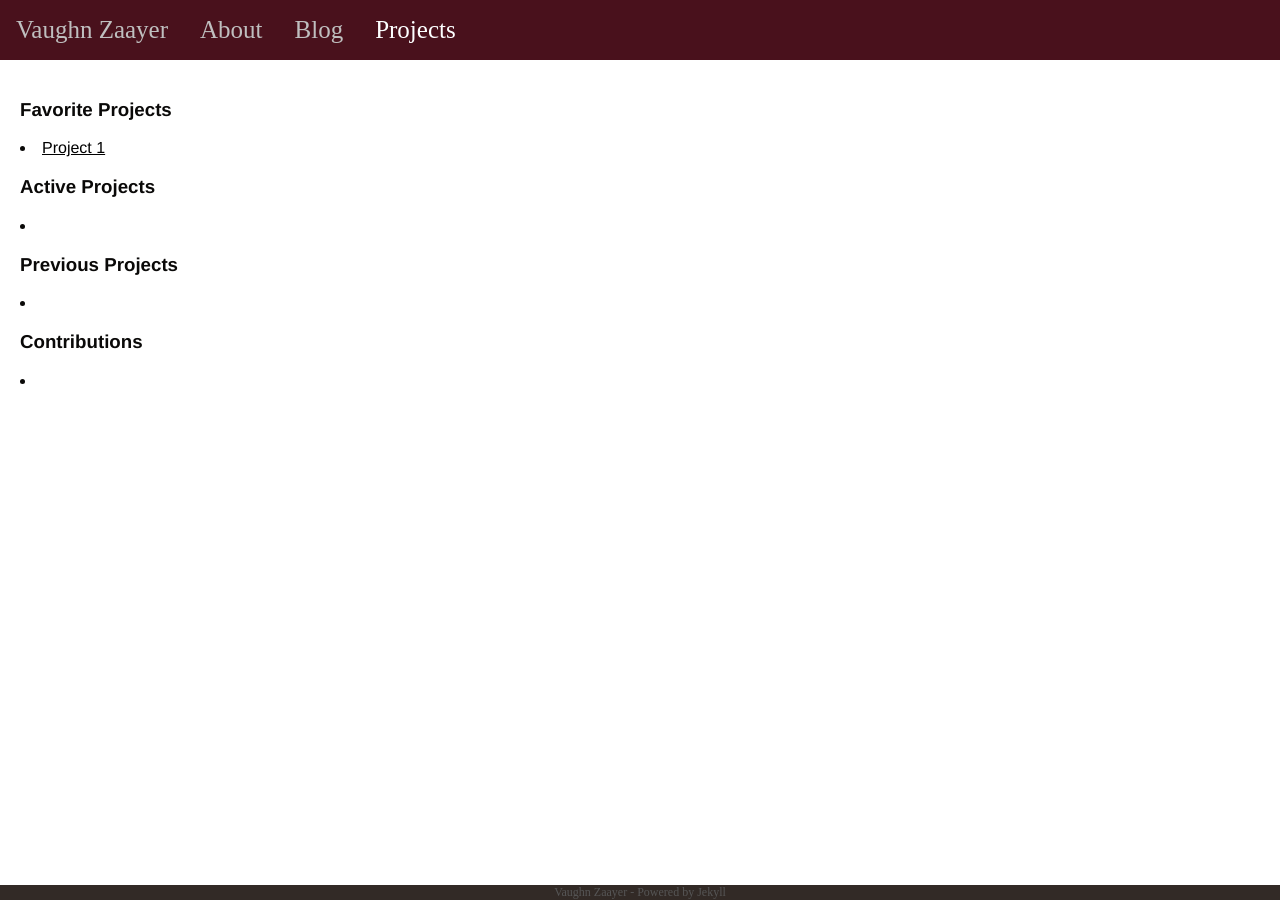
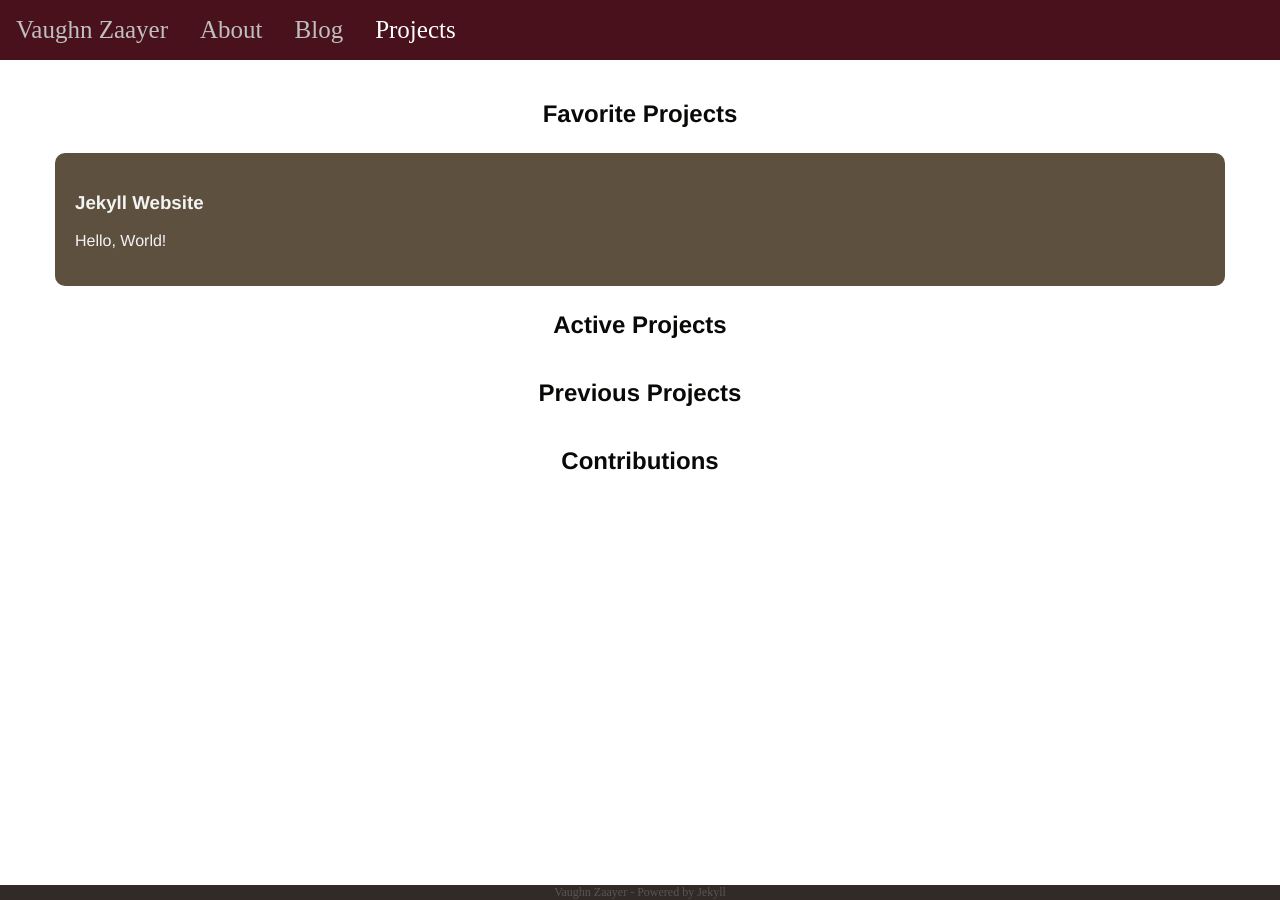
Before and after one commit to vaughnzaayer/vaughnzaayer.github.io, a Jekyll site: the page built from projects.html, in a window 1280 px wide. Built offline with Jekyll 4.4.1, drawn with Linux system fonts in a browser that asks for light colours.

Commit message:
Minor spacing/reformatting

```diff
--- a/Gemfile
+++ b/Gemfile
@@ -2,5 +2,5 @@
 
 source "https://rubygems.org"
 
-# gem "jekyll"
-gem "github-pages", "~> GITHUB-PAGES-VERSION", group: :jekyll_plugins
+gem "jekyll"
+# gem "github-pages", "~> GITHUB-PAGES-VERSION", group: :jekyll_plugins
--- a/_projects/project-1.md
+++ b/_projects/Jekyll_Website.md
@@ -1,8 +1,7 @@
 ---
 layout: post
 author: Vaughn
-title: Project 1
-category: favorite
+title: Jekyll Website
 ---
 
 Hello, World!
--- a/_sass/main.scss
+++ b/_sass/main.scss
@@ -17,7 +17,8 @@ body {
 .home_main_content {
   z-index: 0;
   flex: 3;
-  margin-right: 20px;
+  margin-right: 30px;
+  margin-left: 30px;
 }
 
 .contact_space {
@@ -26,6 +27,12 @@ body {
   padding: 20px;
   border-radius: 8px;
 }
+
+/*.spacer {
+  z-index: 0;
+  flex: 0.5;
+  padding: 10px;
+}*/
 
 .vert_navbar {
   z-index: 1;
@@ -124,15 +131,42 @@ body {
 #blog_post_links {
   list-style-type: none;
   background-color: whitesmoke;
+  padding: 5px;
+  margin: 5px;
+  border-radius: 5px;
 }
 
 #blog_post_links a {
-  text-decoration: none;
+  text-decoration: underline;
   padding: 4px;
   color: black;
+  background-color: inherit;
   text-align: center;
 }
 
 #blog_post_links a:hover {
   color: #BFBFBF;
 }
+
+
+.project_list {
+  display: flex;
+  list-style-type: none;
+  width: 100%;
+  height: auto;
+}
+
+.project_listing {
+  flex: 1;
+  text-decoration: none;
+  padding: 20px;
+  margin: 5px;
+  background-color: #5E503F;
+  color: #F2F4F3;
+  border-radius: 10px;
+/*  text-align: center;*/
+}
+
+.project_listing:hover {
+  background-color: #A9927D;
+}
--- a/projects.html
+++ b/projects.html
@@ -2,27 +2,32 @@
 layout: default
 title: Projects
 ---
-<h3>
+<h2 style="text-align: center;">
 	Favorite Projects
-</h3>
+</h2>
+
 <li class="project_list">
 	{% for project in site.projects %}
-		<a class = "project_listing" href="{{ project.url }}" style="color: black;">{{ project.title }}</a>
+		<a class = "project_listing" href="{{ project.url }}">
+			<h3>{{ project.title }}</h3>
+			<p> Hello, World! </p>
+		</a>
 	{% endfor %}
 </li>
 
-<h3>
+
+<h2 style="text-align: center;">
 	Active Projects
-</h3>
+</h2>
 <li class="project_list">
 	{% for project in site.projects.active %}
 		<a class = "project_listing" href="{{ project.url }}" style="color: black;">{{ project.title }}</a>
 	{% endfor %}
 </li>
 
-<h3>
+<h2 style="text-align: center;">
 	Previous Projects
-</h3>
+</h2>
 <li class="project_list">
 	{% for project in site.projects.previous %}
 		<a class = "project_listing" href="{{ project.url }}" style="color: black;">{{ project.title }}</a>
@@ -30,9 +35,9 @@ title: Projects
 
 </li>
 
-<h3>
+<h2 style="text-align: center;">
 	Contributions
-</h3>
+</h2>
 <li class="project_list">
 	{% for project in site.projects.contributions %}
 		<a class = "project_listing" href="{{ project.url }}" style="color: black;">{{ project.title }}</a>
```
Also changed, not shown: _layouts/default.html (+7 -1 lines), blog.html (+4 -4 lines), 1 other file.
